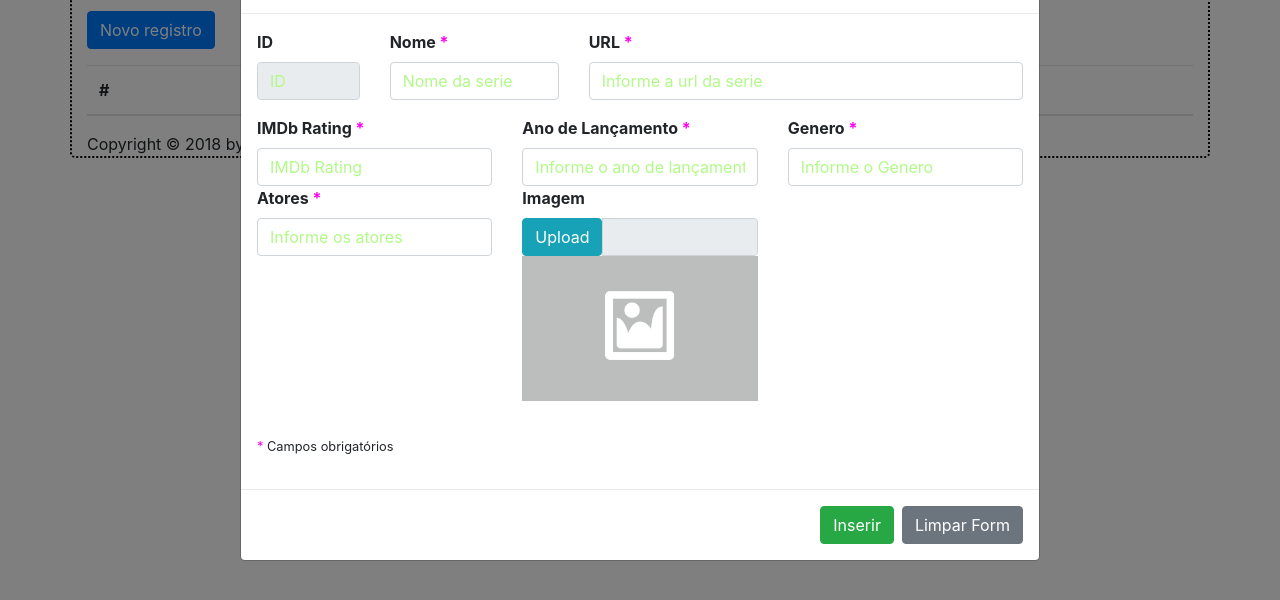
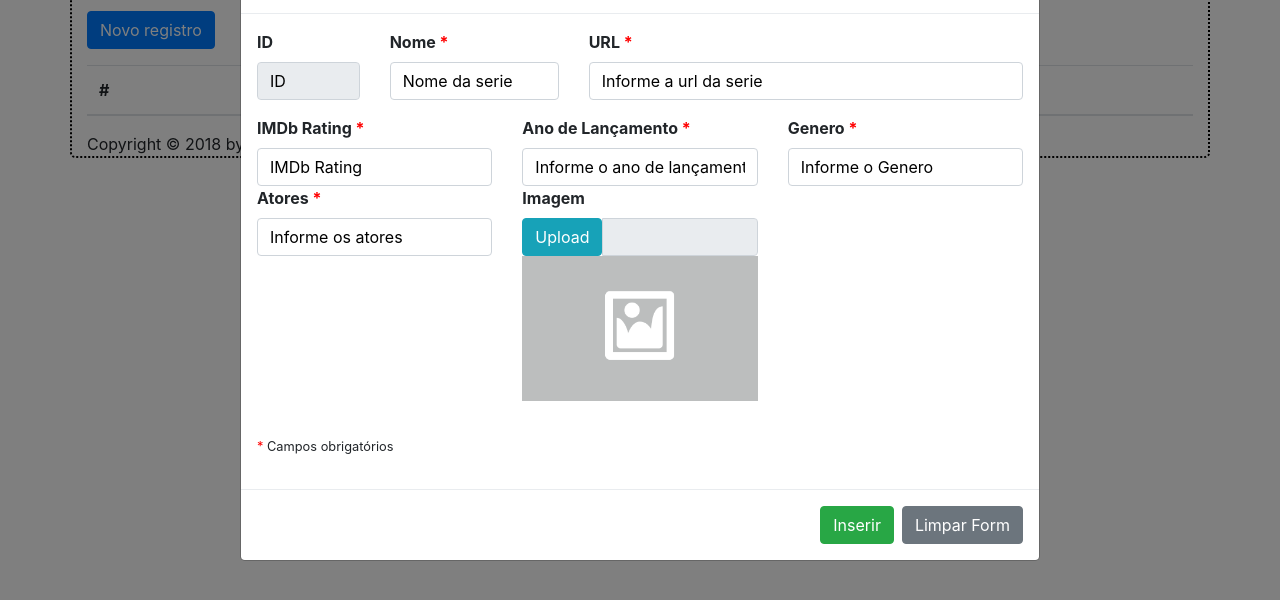
Before and after one commit to santosvx/diw, a plain HTML site: page index.html in a window 1280 px wide. Both pictures are taken after a click on the button "Novo registro". Shown: the part 78-678 px from the top of the page. Drawn offline with nearby package versions, Linux system fonts and the light colour scheme.

Commit message:
Add files via upload

```diff
--- a/css/style.css
+++ b/css/style.css
@@ -8,14 +8,14 @@ label {
     font-weight: bolder;
 }
 ::placeholder {
-    color: rgb(177, 250, 135) !important;
+    color:black !important;
     opacity: 3;
 }
 ::-webkit-input-placeholder { /* WebKit, Blink, Edge */
-    color:  rgb(177, 250, 135) !important;
+    color: black !important;
 }
 :-moz-placeholder { /* Mozilla Firefox 4 to 18 */
-    color:  rgb(177, 250, 135) !important;
+    color: black !important;
     opacity:  3;
  }
  h1 {
@@ -61,5 +61,5 @@ label {
     display: none;
 }
 .red{
-    color: rgb(255, 0, 242);
+    color:red;
 }
```
